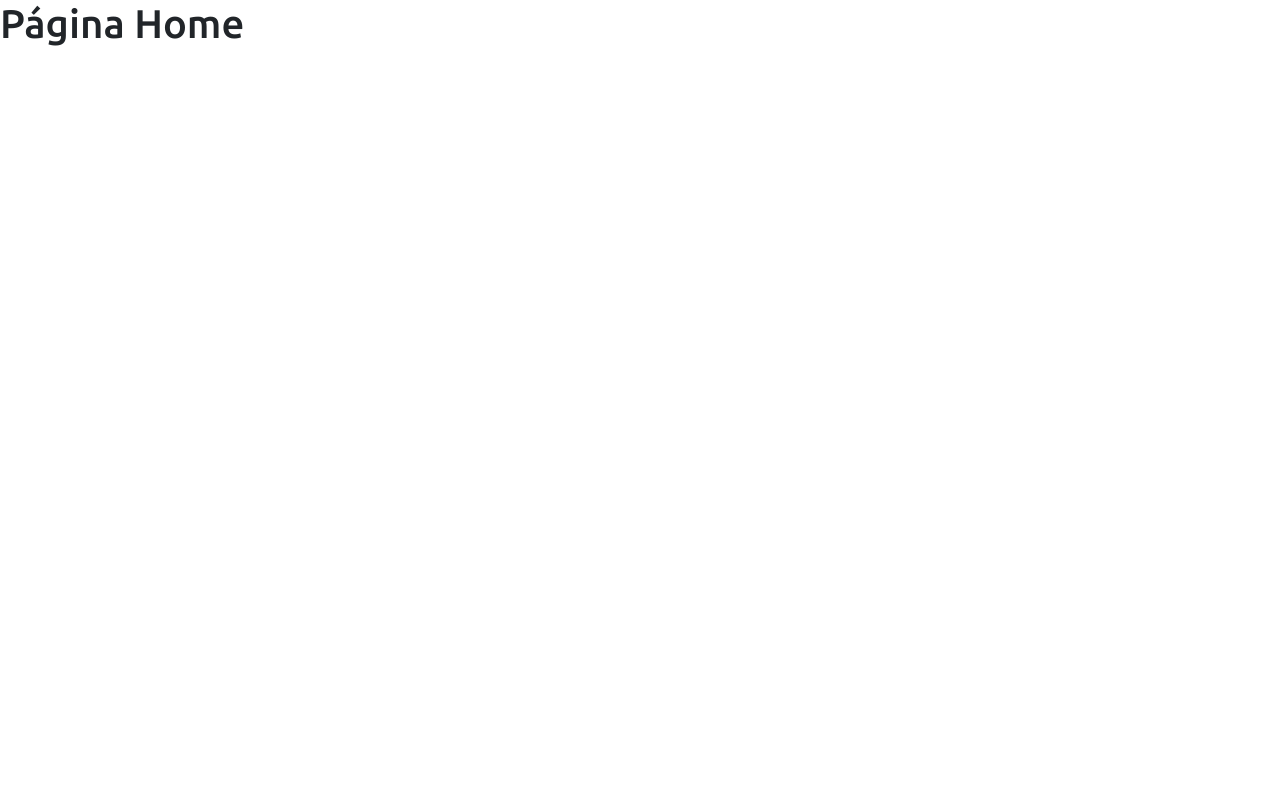
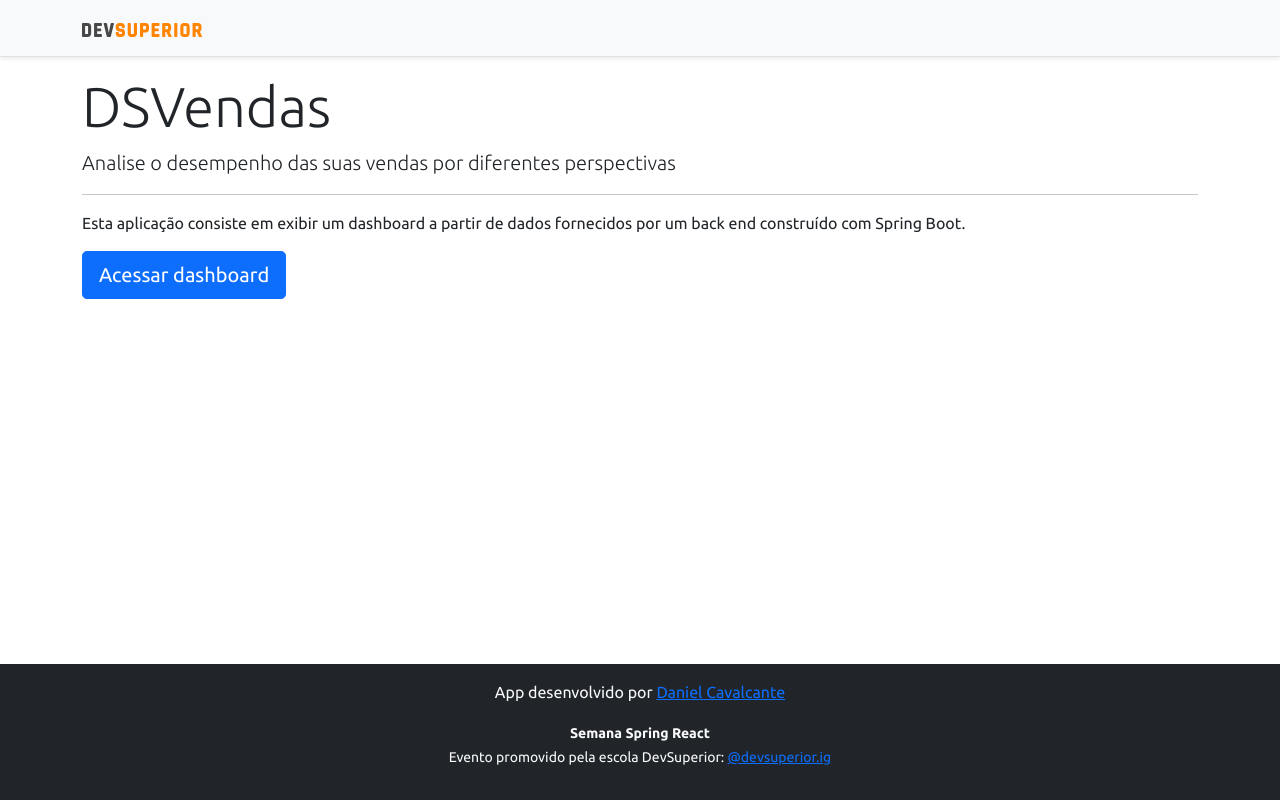
Before and after one commit to danielcavalcantte/projeto-sds3, a React (Create React App) app in the folder frontend/: page / in a window 1280 px wide. Built offline with nearby package versions, Linux system fonts and the light colour scheme.

Commit message:
Home, navigation

```diff
--- a/frontend/src/components/index.tsx
+++ b/frontend/src/components/index.tsx
@@ -1,4 +1,5 @@
 import ImgDsDark from 'assets/img/ds-dark.svg'
+import { Link } from 'react-router-dom';
 
 function NavBar() {
   return (
@@ -6,7 +7,9 @@
         <div className="d-flex flex-column flex-md-row align-items-center p-3 px-md-4 mb-3 bg-light border-bottom shadow-sm">
              <div className="container">
                 <nav className="my-2 my-md-0 mr-md-3">
+                  <Link to="/">
                  <img src={ImgDsDark} alt="DevSuperior" width="120" />
+                 </Link>
             </nav>
             </div>
         </div>
--- a/frontend/src/pages/Home/index.tsx
+++ b/frontend/src/pages/Home/index.tsx
@@ -1,10 +1,25 @@
+import NavBar from "components";
+import Footer from "components/Footer";
+import { Link } from "react-router-dom";
 
 function Home() {
   return (
-    <div>
-        <h1>Página Home</h1>
-    </div>
-  );
+    <>
+    <NavBar/>
+      <div className="container">
+          <div className="jumbotron">
+              <h1 className="display-4">DSVendas</h1>
+              <p className="lead">Analise o desempenho das suas vendas por diferentes perspectivas</p>
+              <hr/>
+              <p>Esta aplicação consiste em exibir um dashboard a partir de dados fornecidos por um back end construído com Spring Boot.</p>
+              <Link className="btn btn-primary btn-lg" to="/dashboard">
+                Acessar dashboard
+              </Link>
+          </div>
+      </div>
+      <Footer />
+      </>
+      );
 }
 
 export default Home;
```
